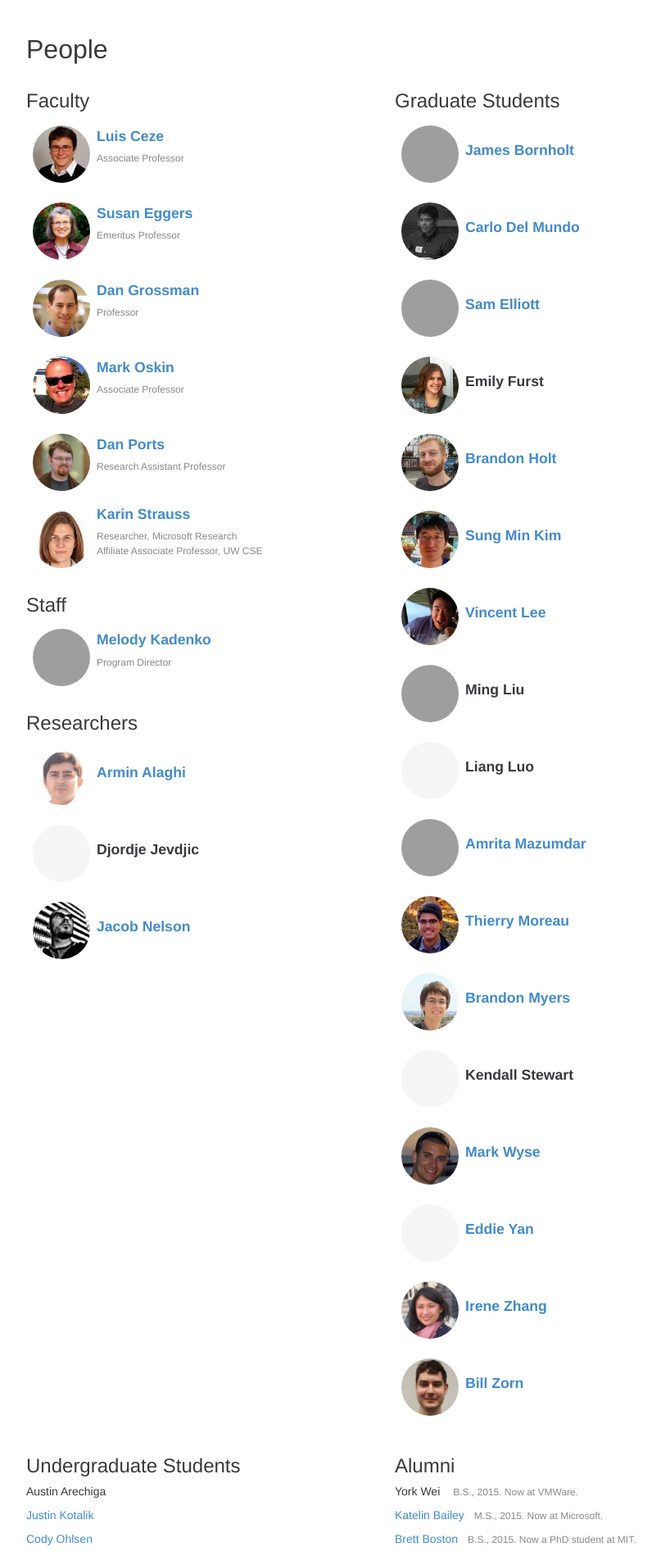
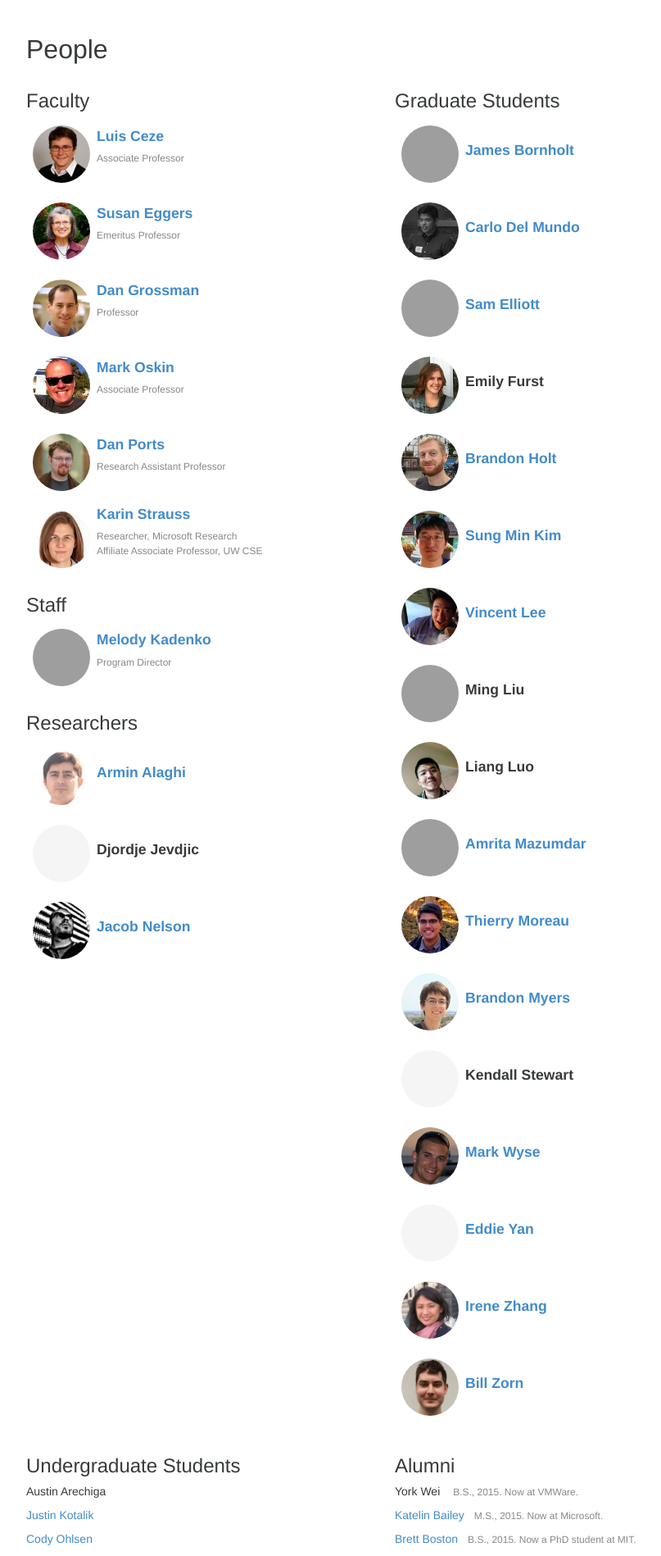
Before and after one commit to uwsampa/sampa-public, a Jekyll site: the page built from index.html, in a window 1280 px wide. Shown: the part 1553-3451 px from the top of the page at 82% size, without its empty margins (173-980 px from the left). Built offline with Jekyll 4.4.1, drawn with Linux system fonts in a browser that asks for light colours; nearby versions of some CDN libraries; Markdown is read by kramdown in place of the engine named in the settings; grey boxes are pictures that could not be loaded.

Commit message:
actually add liang's pic

```diff
--- a/_data/people.yml
+++ b/_data/people.yml
@@ -128,6 +128,7 @@ mgliu:
 liangluo:
     display_name: Liang Luo
     role: grad
+    image: /img/people/liangluo.jpg
 
 amrita:
     display_name: Amrita Mazumdar
```
